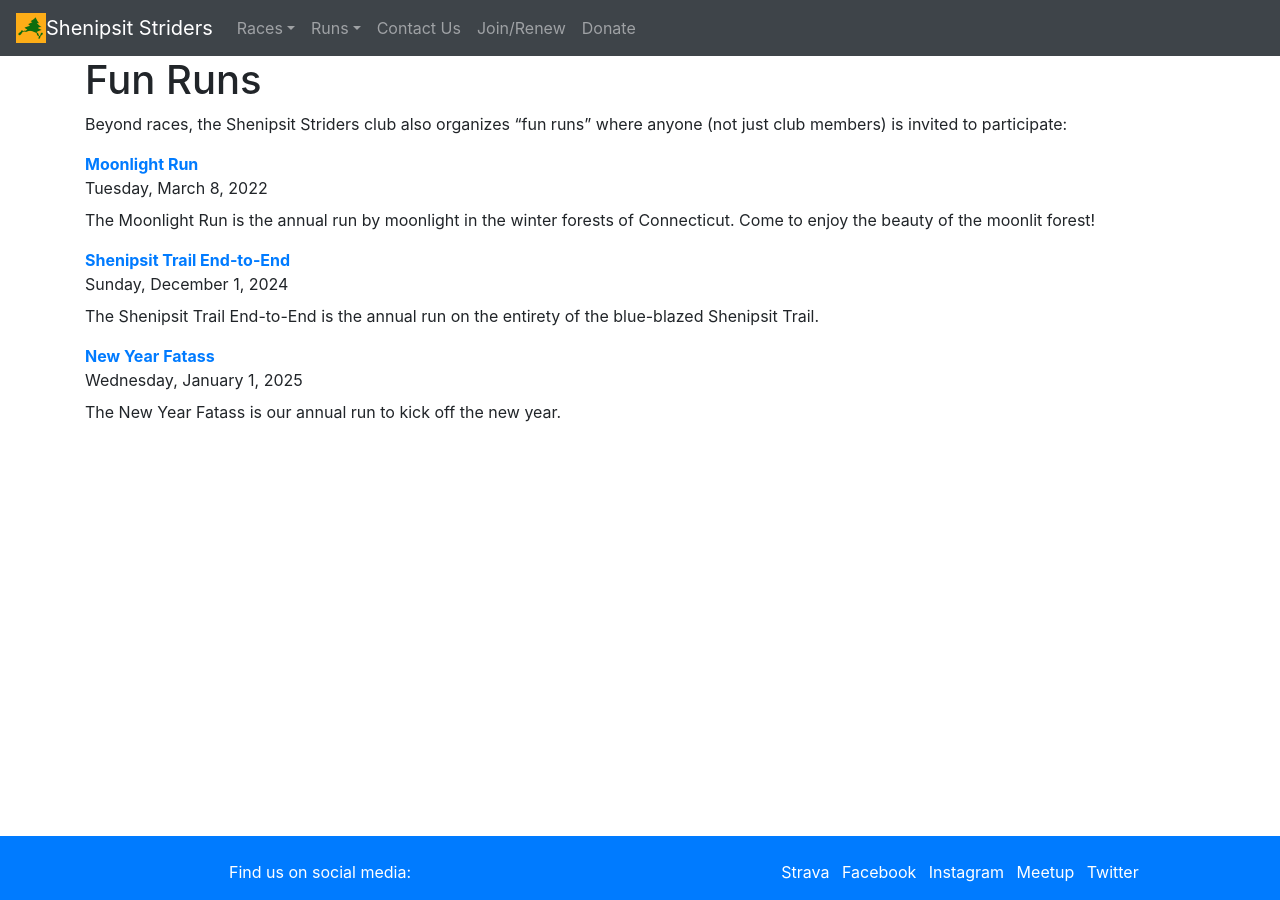
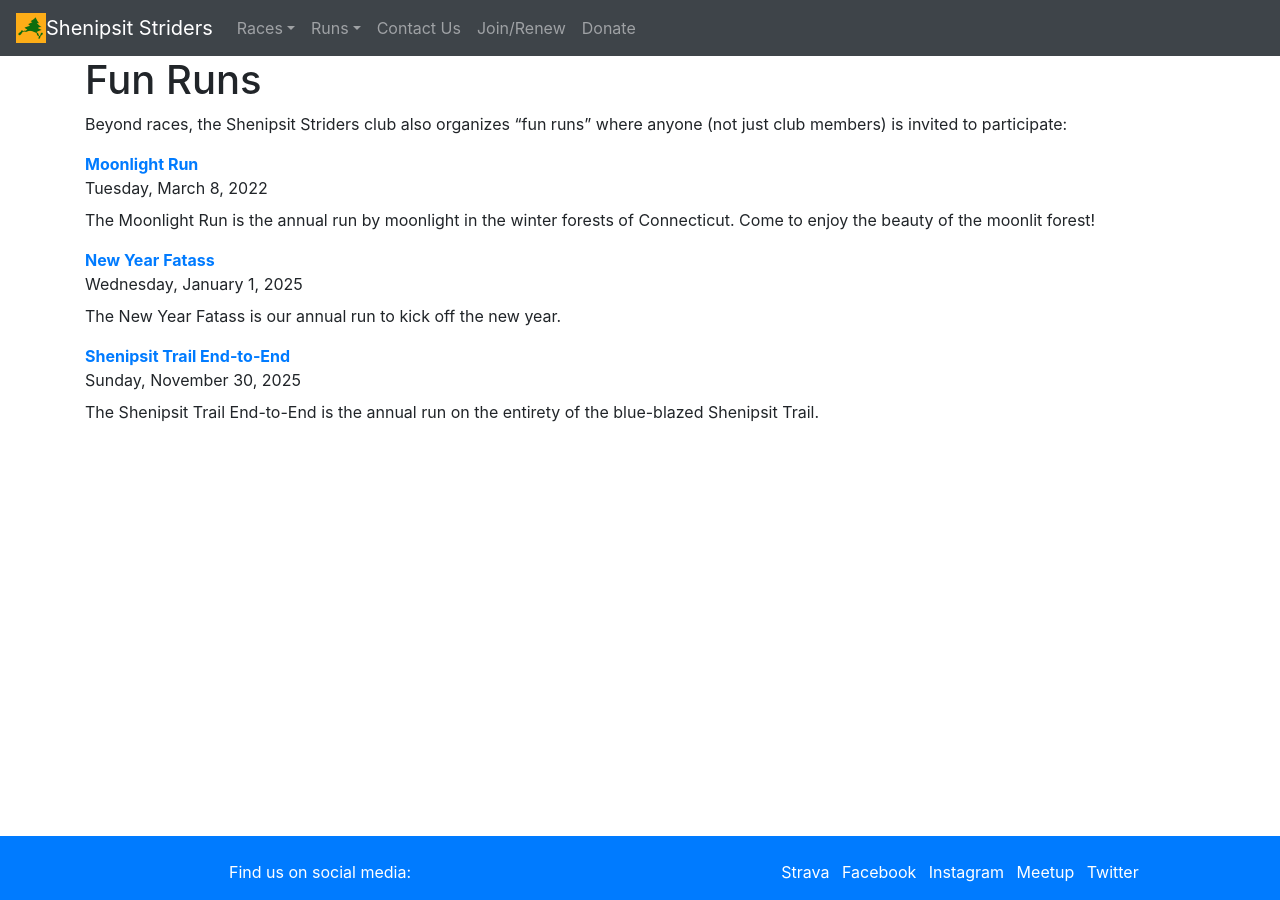
Before and after one commit to ShenipsitStriders/ShenipsitStriders.github.io, a Jekyll site: the page built from fun-runs.md, in a window 1280 px wide. Built offline with Jekyll 4.4.1, drawn with Linux system fonts in a browser that asks for light colours.

Commit message:
Update shenipsit-trail-end-to-end.md
update 2025 date

```diff
--- a/_fun-runs/shenipsit-trail-end-to-end.md
+++ b/_fun-runs/shenipsit-trail-end-to-end.md
@@ -4,7 +4,7 @@
 description: The Shenipsit Trail End-to-End is the annual run on the entirety of the blue-blazed Shenipsit Trail.
 event:
   - name: Shenipsit Trail End-to-End
-    date: "2024-12-01"
+    date: "2025-11-30"
 registration:
 redirect_from:
   - /fun-runs/shenipsit-trail-end-to-end.htm
```
